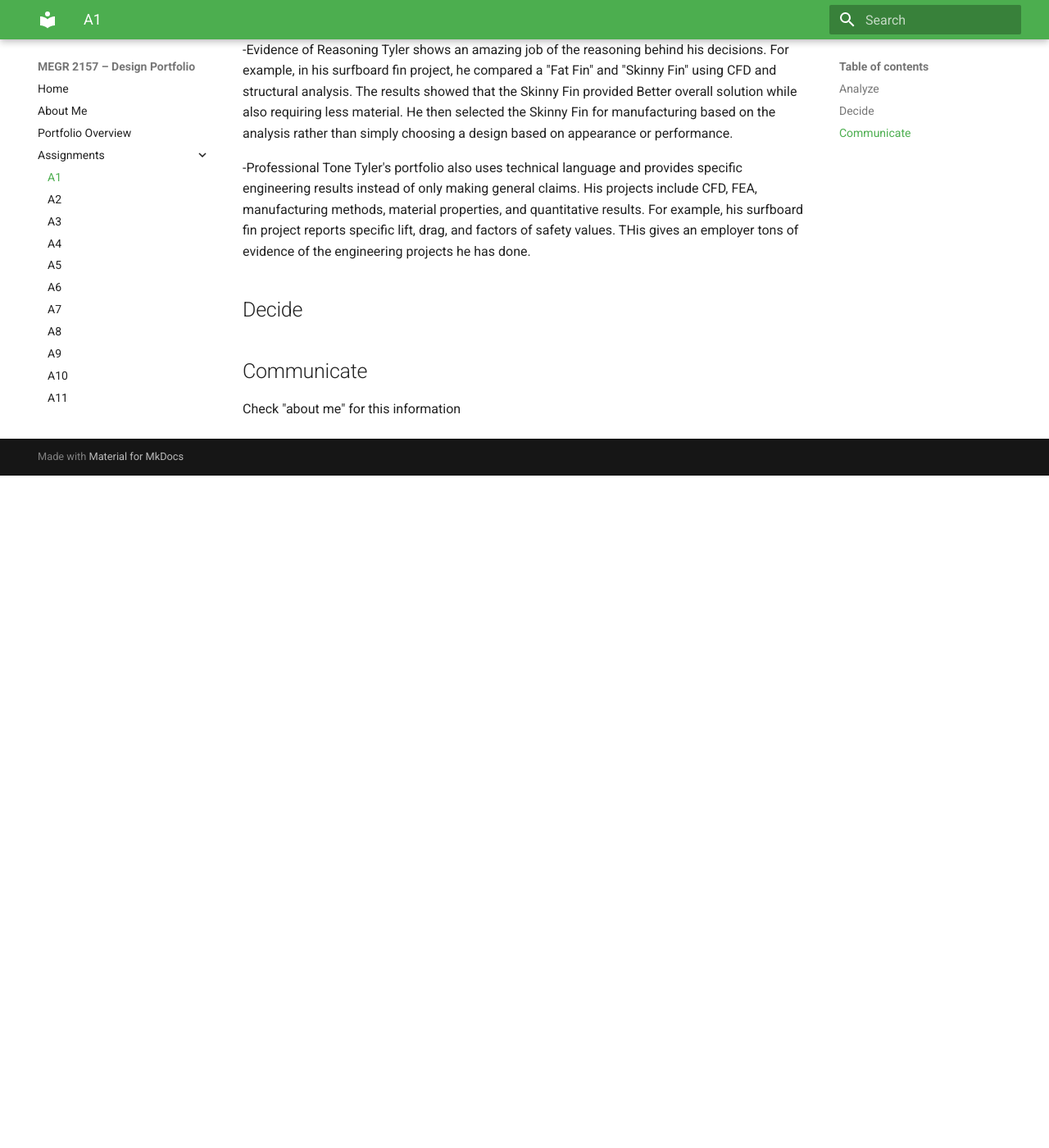
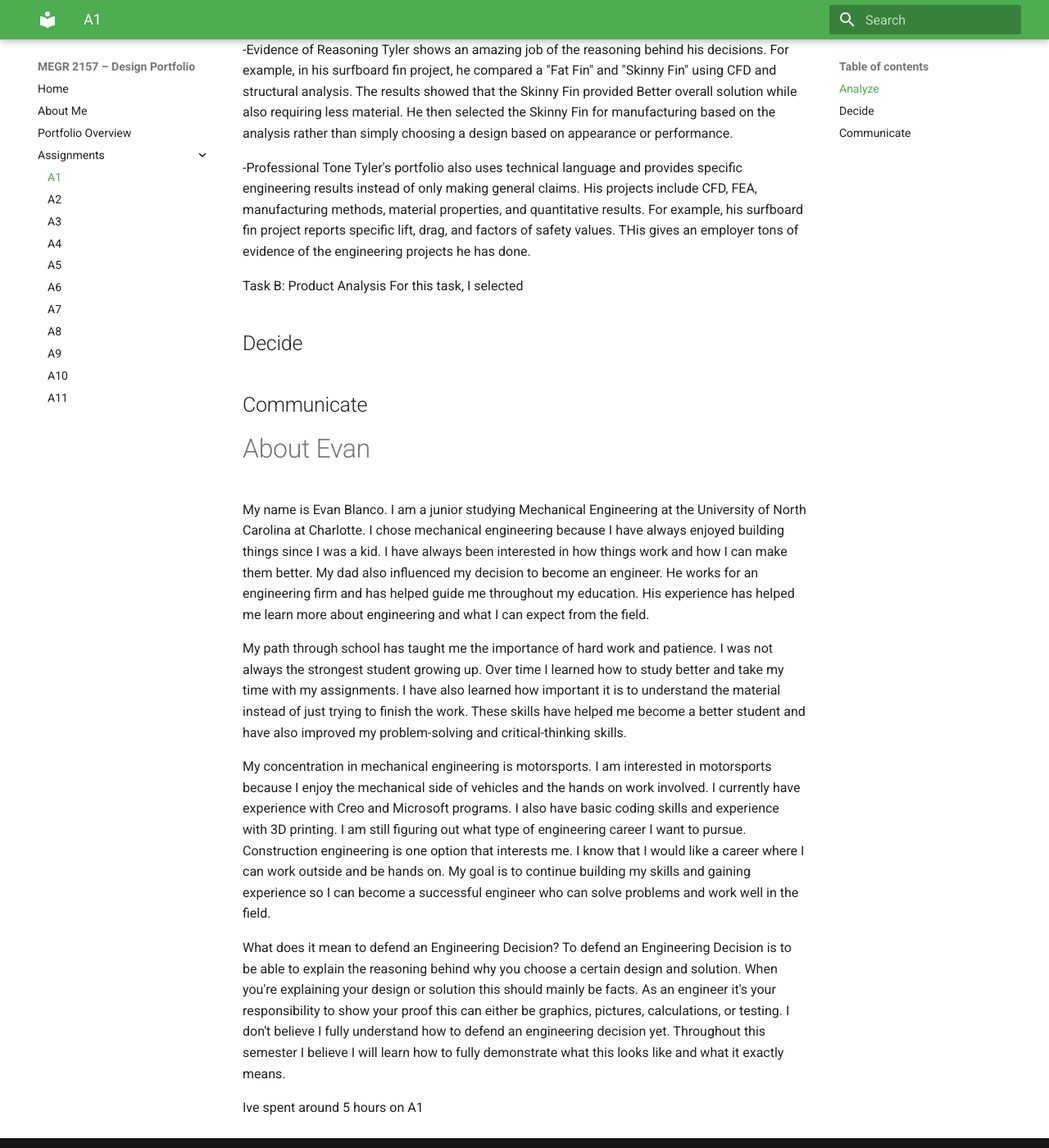
Before and after one commit to EvanBlanco12/portfolio, an MkDocs documentation site: the page built from docs/assignments/A01/index.md, in a window 1280 px wide and 1400 px high, scrolled down 1130 px. Shown: the whole window at 82% size. Built offline with MkDocs 1.6.1 and Material for MkDocs 9.7.7, drawn with Linux system fonts in a browser that asks for light colours; before the commit the page ends 1710 px from its top, so only the background shows below that.

Commit message:
Update index.md with personal insights and task details
Added personal introduction and reflections on engineering studies.

```diff
--- a/docs/assignments/A01/index.md
+++ b/docs/assignments/A01/index.md
@@ -31,8 +31,20 @@ Tyler shows an amazing job of the reasoning behind his decisions. For example, i
 -Professional Tone
 Tyler's portfolio also uses technical language and provides specific engineering results instead of only making general claims. His projects include CFD, FEA, manufacturing methods, material properties, and quantitative results. For example, his surfboard fin project reports specific lift, drag, and factors of safety values. THis gives an employer tons of evidence of the engineering projects he has done.
 
+Task B: Product Analysis For this task, I selected
+
 ## Decide
 
 
 ## Communicate
-Check "about me" for this information
+#About Evan
+
+My name is Evan Blanco. I am a junior studying Mechanical Engineering at the University of North Carolina at Charlotte. I chose mechanical engineering because I have always enjoyed building things since I was a kid. I have always been interested in how things work and how I can make them better. My dad also influenced my decision to become an engineer. He works for an engineering firm and has helped guide me throughout my education. His experience has helped me learn more about engineering and what I can expect from the field.
+
+My path through school has taught me the importance of hard work and patience. I was not always the strongest student growing up. Over time I learned how to study better and take my time with my assignments. I have also learned how important it is to understand the material instead of just trying to finish the work. These skills have helped me become a better student and have also improved my problem-solving and critical-thinking skills.
+
+My concentration in mechanical engineering is motorsports. I am interested in motorsports because I enjoy the mechanical side of vehicles and the hands on work involved. I currently have experience with Creo and Microsoft programs. I also have basic coding skills and experience with 3D printing. I am still figuring out what type of engineering career I want to pursue. Construction engineering is one option that interests me. I know that I would like a career where I can work outside and be hands on. My goal is to continue building my skills and gaining experience so I can become a successful engineer who can solve problems and work well in the field.
+
+What does it mean to defend an Engineering Decision? To defend an Engineering Decision is to be able to explain the reasoning behind why you choose a certain design and solution. When you're explaining your design or solution this should mainly be facts. As an engineer it's your responsibility to show your proof this can either be graphics, pictures, calculations, or testing. I don't believe I fully understand how to defend an engineering decision yet. Throughout this semester I believe I will learn how to fully demonstrate what this looks like and what it exactly means.
+
+Ive spent around 5 hours on A1
```
